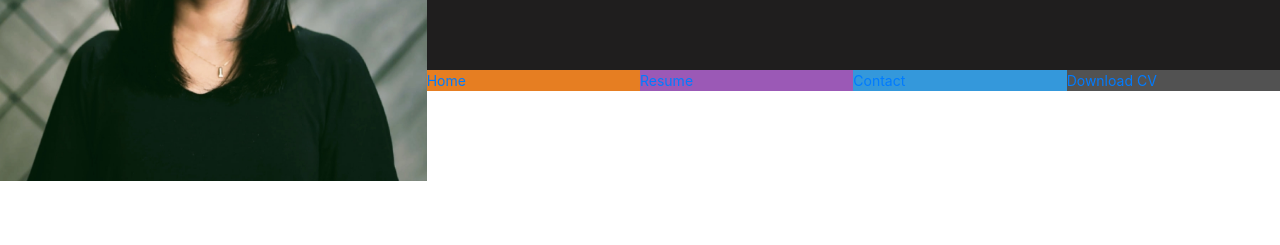
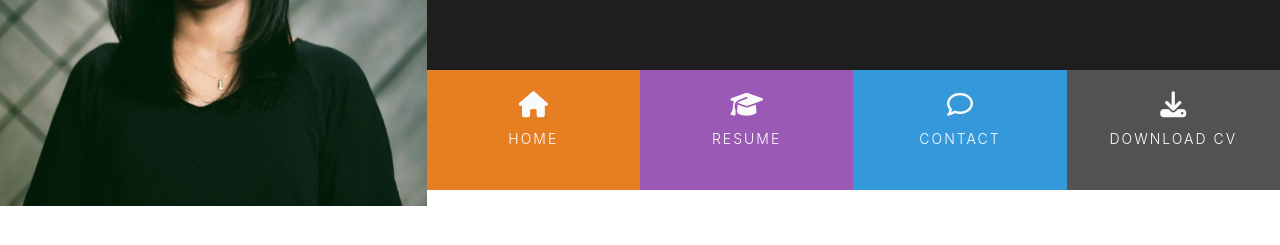
Before and after one commit to Yagavi1994/Portfolio, a plain HTML site: page index.html in a window 1280 px wide. Shown: the part 179-424 px from the top of the page. Drawn offline with nearby package versions, Linux system fonts and the light colour scheme.

Commit message:
Add stylings to the fonts and icons in nav bar.

```diff
--- a/assets/css/style.css
+++ b/assets/css/style.css
@@ -83,3 +83,33 @@ header {
     padding-left: 0px;
     padding-right: 0px;
 }
+
+.menu-item {
+    height: 120px;
+    padding: 0;
+    text-align: center;
+}
+
+.menu-item a {
+    width: 100%;
+    height: 120px;
+    text-decoration: none;
+    color: #fff;
+}
+
+.menu-item a i {
+    display: block;
+    padding: 22px 22px 10px 22px;
+    font-size: 26px;
+    color: #fafafa;
+}
+
+.menu-item span {
+    display: block;
+    /* padding-top: 5px; */
+    letter-spacing: 2px;
+    font-size: 14px;
+    font-weight: 300;
+    text-align: center;
+    text-transform: uppercase;
+}
--- a/index.html
+++ b/index.html
@@ -28,17 +28,17 @@
                     </div class="row no-gutters">
                         <div class="col">
                             <ul id="nav" class="list-inline menu-container">
-                                <li class="col-6 col-sm-3 ui-menu-color-home list-inline-item">
-                                    <a href="#"><span>Home</span></a>
+                                <li class="col-6 col-sm-3 ui-menu-color-home list-inline-item menu-item">
+                                    <a href="#"><i class="fa fa-home" aria-hidden="true"></i><span>Home</span></a>
                                 </li>
-                                <li class="col-6 col-sm-3 ui-menu-color-resume list-inline-item">
-                                    <a href="#"><span>Resume</span></a>
+                                <li class="col-6 col-sm-3 ui-menu-color-resume list-inline-item menu-item">
+                                    <a href="#"><i class="fa fa-graduation-cap" aria-hidden="true"></i><span>Resume</span></a>
                                 </li>
-                                <li class="col-6 col-sm-3 ui-menu-color-contact list-inline-item">
-                                    <a href="#"><span>Contact</span></a>
+                                <li class="col-6 col-sm-3 ui-menu-color-contact list-inline-item menu-item">
+                                    <a href="#"><i class="fa fa-comment-o" aria-hidden="true"></i><span>Contact</span></a>
                                 </li>
-                                <li class="col-6 col-sm-3 ui-menu-color-download list-inline-item">
-                                    <a href="#"><span>Download CV</span></a>
+                                <li class="col-6 col-sm-3 ui-menu-color-download list-inline-item menu-item">
+                                    <a href="#"><i class="fa fa-download" aria-hidden="true"></i><span>Download CV</span></a>
                                 </li>
                             </ul>
 
```
